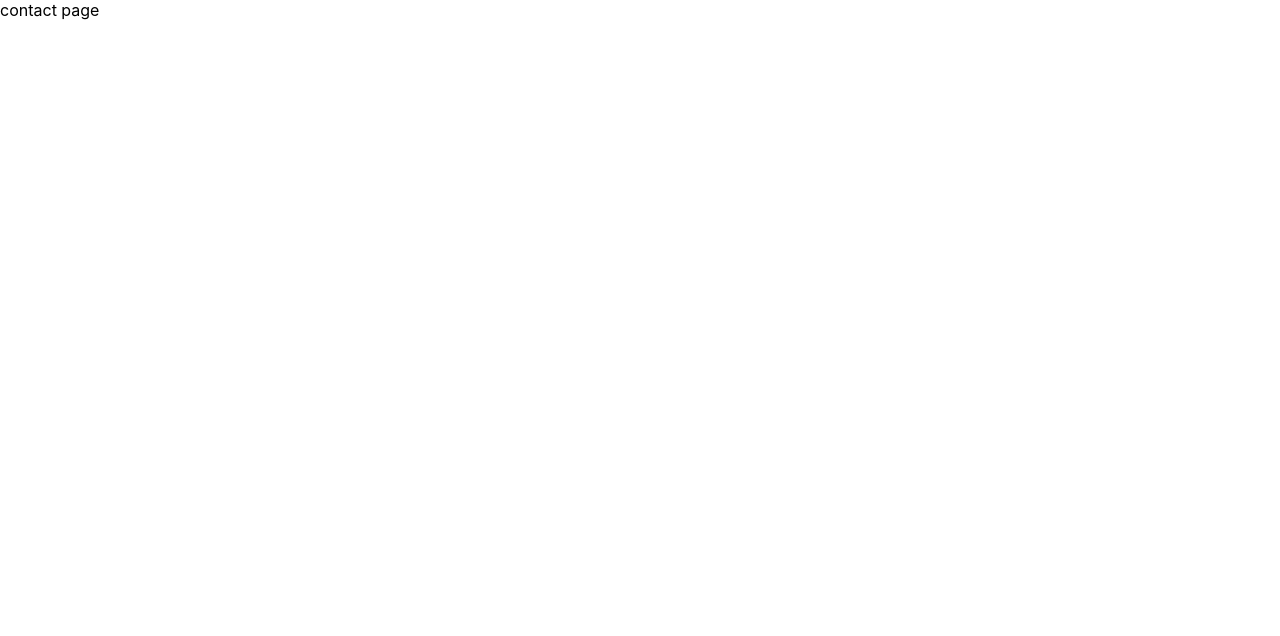
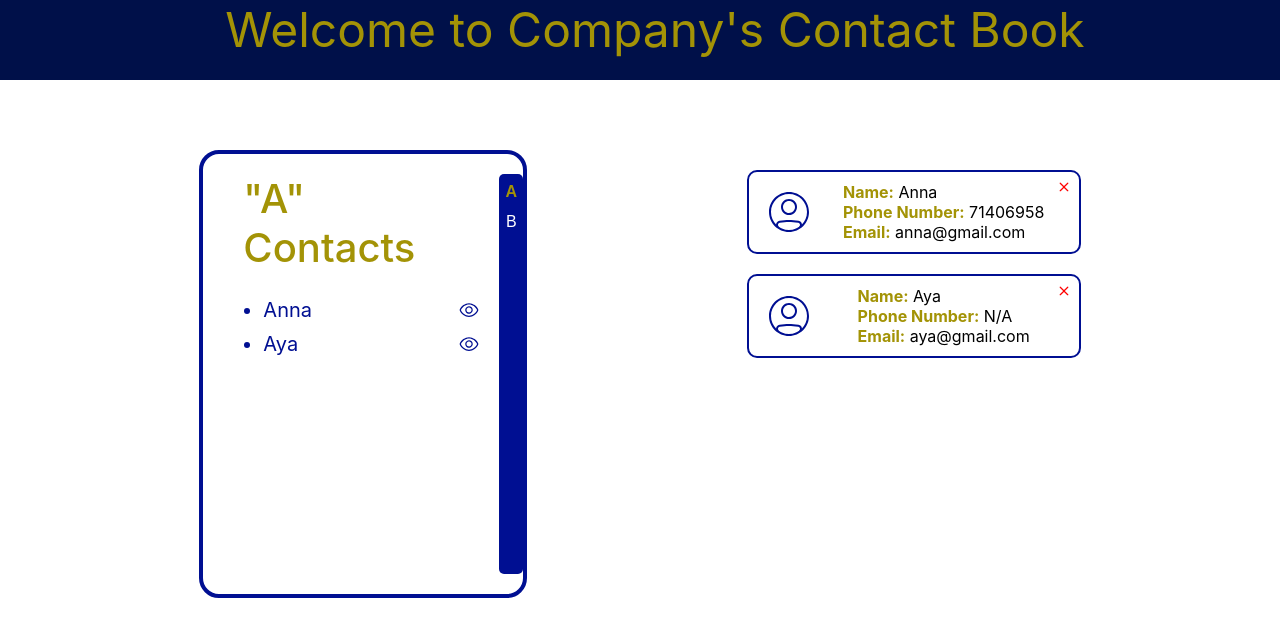
Before and after one commit to fatimahnasser99/indexingbook-frontend-talpods, a React (Create React App) app: page / in a window 1280 px wide. Shown: the top 636 px of the page. Built offline with nearby package versions, Linux system fonts and the light colour scheme.

Commit message:
created static navbar and contacts page

```diff
--- a/src/App.css
+++ b/src/App.css
@@ -85,3 +85,13 @@ strong {
 	display: flex;
 	justify-content: space-evenly;
 }
+
+.navBar {
+	background-color: #001049;
+	color: #a39306;
+	height: 80px;
+	text-align: center;
+	font-size: xxx-large;
+	padding-left: 30px;
+	margin-bottom: 50px;
+}
--- /dev/null
+++ b/src/components/Navbar.js
@@ -0,0 +1,10 @@
+import React from 'react';
+
+const Navbar = (props) => {
+	const title = props.isAdmin
+		? "Welcome to Contact's Editing Dashboard"
+		: "Welcome to Company's Contact Book";
+	return <div className='navBar'> {title} </div>;
+};
+
+export default Navbar;
--- a/src/pages/ContactsPage.js
+++ b/src/pages/ContactsPage.js
@@ -1,7 +1,23 @@
 import React from 'react';
 
+import ContactsBook from '../components/ContactsBook';
+import ContactDetails from '../components/ContactDatails';
+import Navbar from '../components/Navbar';
+
 const ContanctsPage = () => {
-	return <div>contact page</div>;
+	const contactDetailsList = [
+		{ name: 'Anna', phone: 71406958, email: 'anna@gmail.com' },
+		{ name: 'Aya', email: 'aya@gmail.com' },
+	];
+	return (
+		<div>
+			<Navbar isAdmin={false} />
+			<div className='ContactsPageBodyContainer'>
+				<ContactsBook />
+				<ContactDetails contactDetailsList={contactDetailsList} />
+			</div>
+		</div>
+	);
 };
 
 export default ContanctsPage;
```
